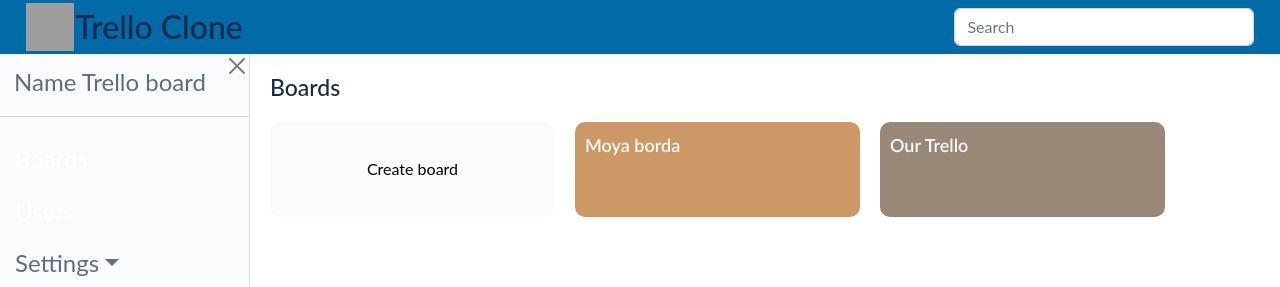
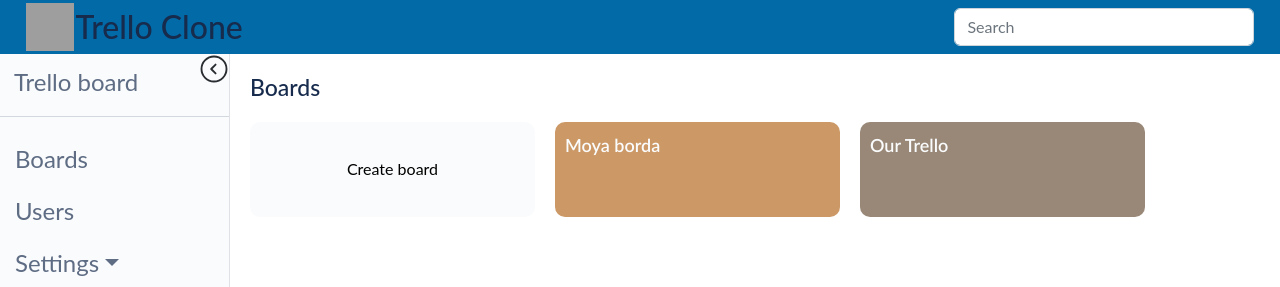
Before and after one commit to Veronchi/Rs-Clone, a React (Create React App) app: page /boards in a window 1280 px wide. Shown: the top 287 px of the page. Built offline with nearby package versions, Linux system fonts and the light colour scheme; grey boxes are pictures that could not be loaded; a web font is replaced by a local one.

Commit message:
fix: fixed background for close button, color for aside link

```diff
--- a/src/components/Aside/aside.scss
+++ b/src/components/Aside/aside.scss
@@ -3,7 +3,7 @@
 .aside {
   flex: 0 0 auto;
   position: relative;
-  width: 250px;
+  width: 230px;
   padding: 10px 0;
   background: $light-gray;
   border-right: 1px solid $border-gray;
@@ -13,12 +13,14 @@
   &__container {
     position: absolute;
     right: 0;
-    width: 250px;
+    width: 230px;
     font-size: 1.5rem;
     color: $gray-text;
   }
 
   &__close {
+    background: transparent;
+    border: none;
     background-image: url("../../assets/icons/arrow-left.svg");
     padding: 0;
     width: 30px;
@@ -35,16 +37,26 @@
     }
   }
 
+  &__settings > a {
+    color: inherit;
+  }
+
+  &__nav > a {
+    color: inherit;
+  }
+
   &__title {
     margin-left: 15px;
-    width: 200px;
+    max-width: 180px;
     text-align: left;
     color: inherit;
+    word-wrap: normal;
   }
 
   &__nav {
     display: flex;
     flex-direction: column;
+    color: $gray-text;
   }
 
   &__boards {
@@ -52,10 +64,6 @@
   }
 
   &__users {
-    color: inherit;
-  }
-
-  &__settings > a {
     color: inherit;
   }
 }
--- a/src/components/Aside/aside.tsx
+++ b/src/components/Aside/aside.tsx
@@ -2,7 +2,6 @@
 import Nav from 'react-bootstrap/Nav';
 import Navbar from 'react-bootstrap/Navbar';
 import NavDropdown from 'react-bootstrap/NavDropdown';
-import CloseButton from 'react-bootstrap/CloseButton';
 import './aside.scss';
 
 const Aside = (): JSX.Element => {
@@ -25,9 +24,9 @@
 
   return (
     <aside className="aside">
-      <CloseButton className="aside__close" aria-label="Hide" onClick={handleAside} />
+      <button className="aside__close" aria-label="Hide" type="button" onClick={handleAside} />
       <div className="aside__container">
-        <Navbar.Brand href="/board" className="aside__title">Name Trello board</Navbar.Brand>
+        <Navbar.Brand href="/board" className="aside__title">Trello board</Navbar.Brand>
         <hr />
         <Nav className="me-auto aside__nav">
           <Nav.Link href="/boards" className="aside__boards">Boards</Nav.Link>
```
